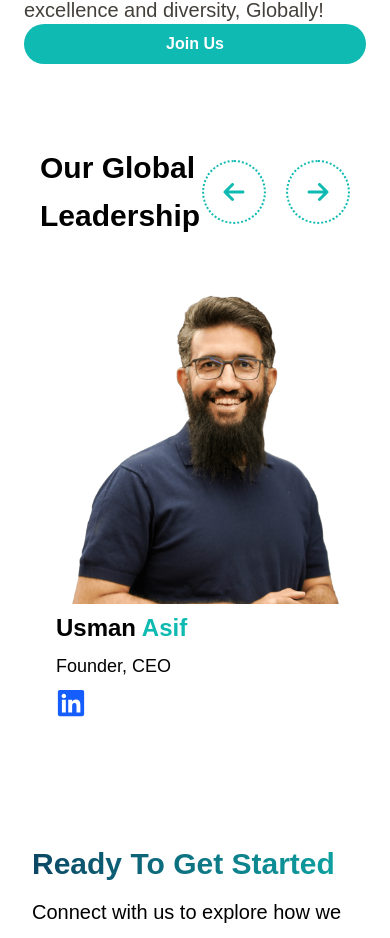
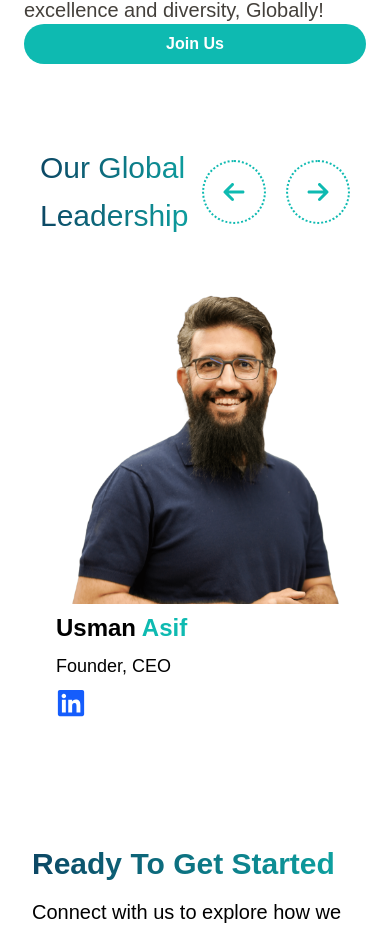
Before and after one commit to Yasir-Ali-Swe/devsinc, a Next.js app: page / in a window 390 px wide. Shown: the part 9189-10127 px from the top of the page. Built offline with nearby package versions, Linux system fonts and the light colour scheme; a web font is replaced by a local one.

Commit message:
User Profile

```diff
--- a/src/components/UsersProfile.jsx
+++ b/src/components/UsersProfile.jsx
@@ -25,7 +25,7 @@ const UsersProfile = () => {
     return (
         <div className='py-10 px-10 md:px-20 md:py-20'>
             <div className='flex justify-between items-center'>
-                <h1 className='text-3xl font-black leading-12'>Our Global Leadership</h1>
+                <h1 className='text-3xl bg-gradient-to-r from-[#0c4764] to-[#0da7a4] bg-clip-text text-transparent leading-12 md:mt-8'>Our Global Leadership</h1>
                 <div className='flex items-center gap-5'>
                     <div
                         onClick={scrollLeft}
```
